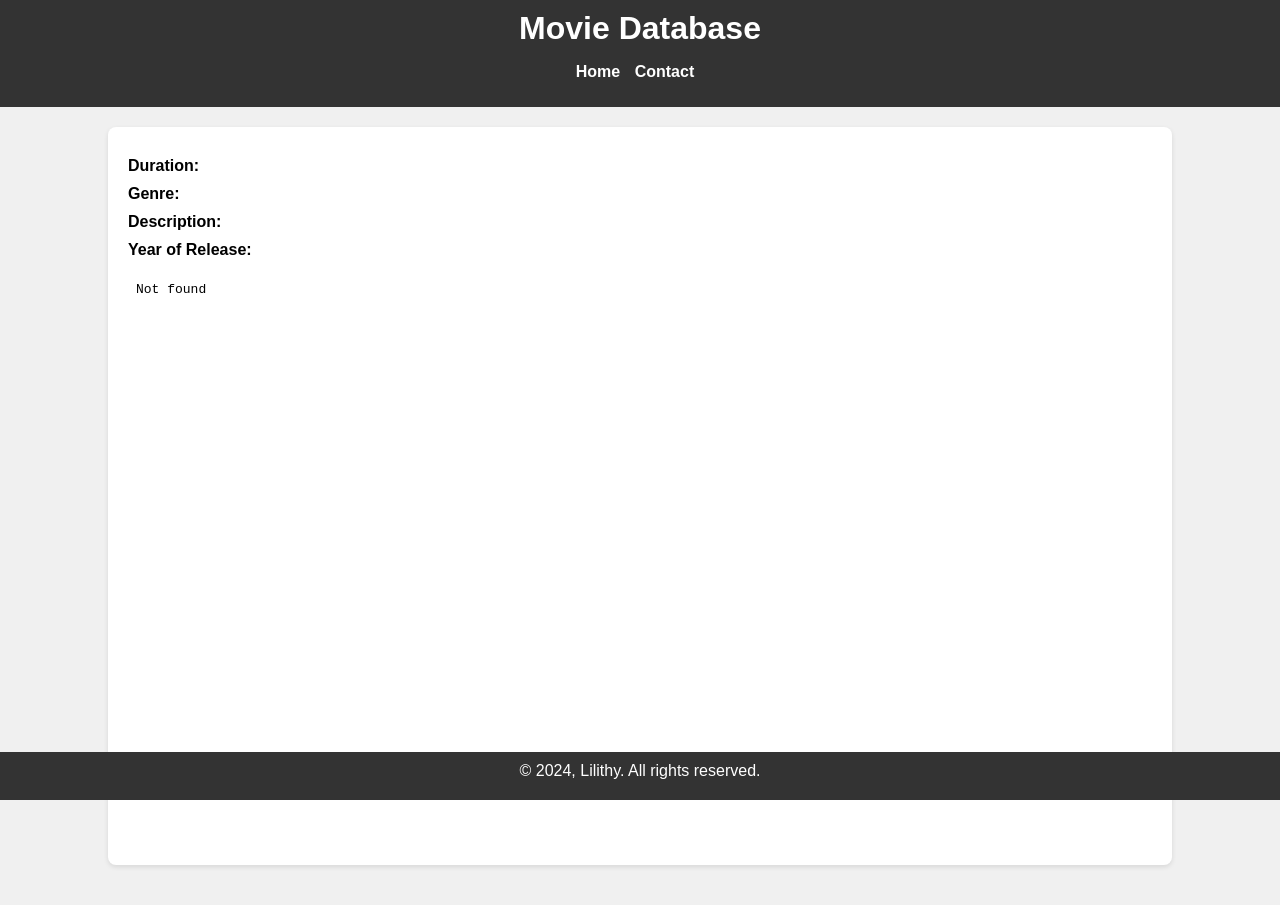
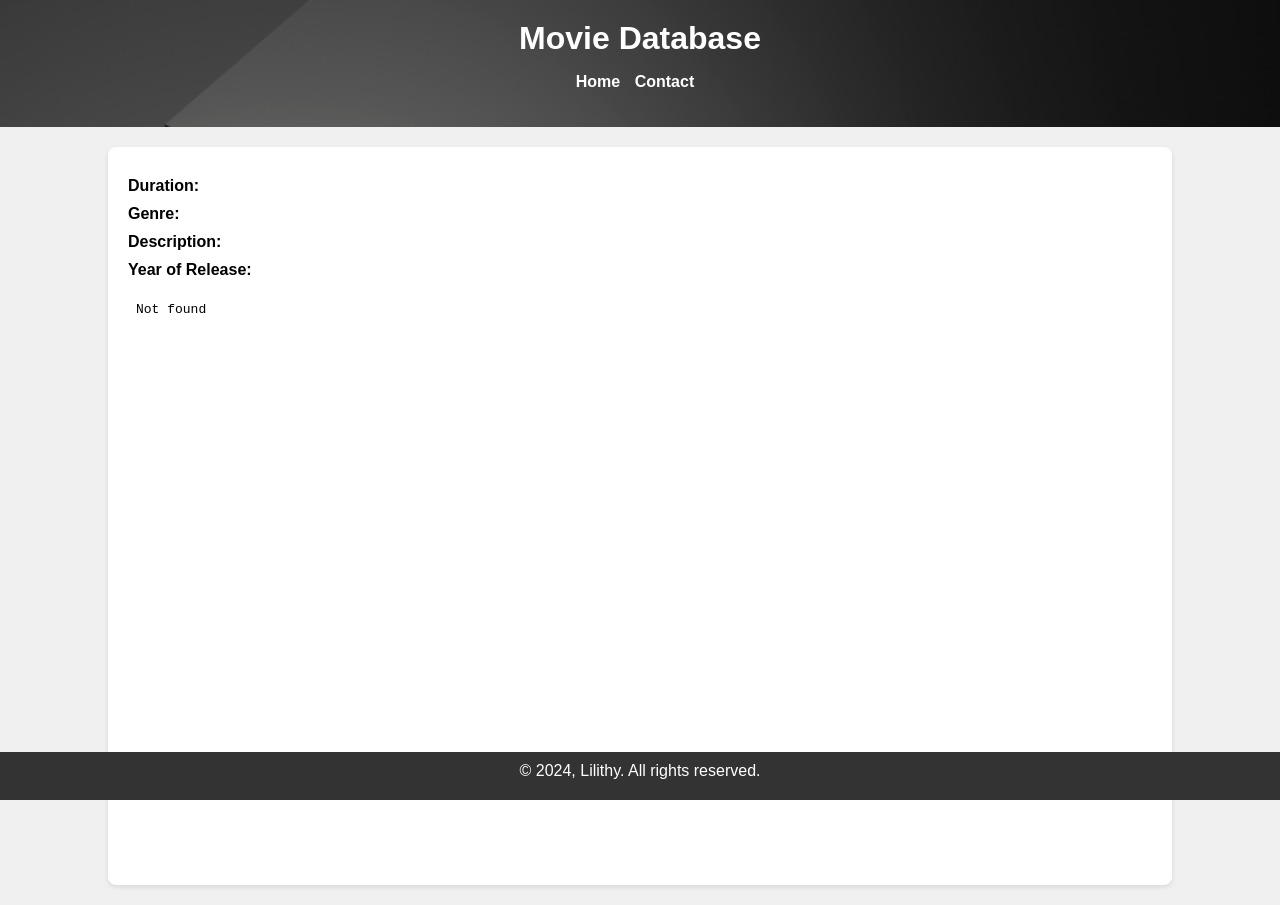
Before and after one commit to LilithyTv/LilithyTv.github.io, a plain HTML site: page html/movie-detail.html in a window 1280 px wide. Drawn offline with Linux system fonts and the light colour scheme.

Commit message:
Style fix

```diff
--- a/css/styles_movie_detail.css
+++ b/css/styles_movie_detail.css
@@ -13,11 +13,13 @@ header {
 }
 
 
-header {
-    background-color: #333;
-    color: #fff;
-    padding: 10px 20px;
-    text-align: center;
+.header {
+    background-image: url('../assets/images/movie_banner.png'); /* Path to your image */
+    background-size: cover; /* Cover the entire header area */
+    background-position: center; /* Center the background image */
+    color: white; /* Change the text color to white for better visibility */
+    text-align: center; /* Center-align the text */
+    padding: 20px 0; /* Add some padding */
 }
 
 header h1 {
```
